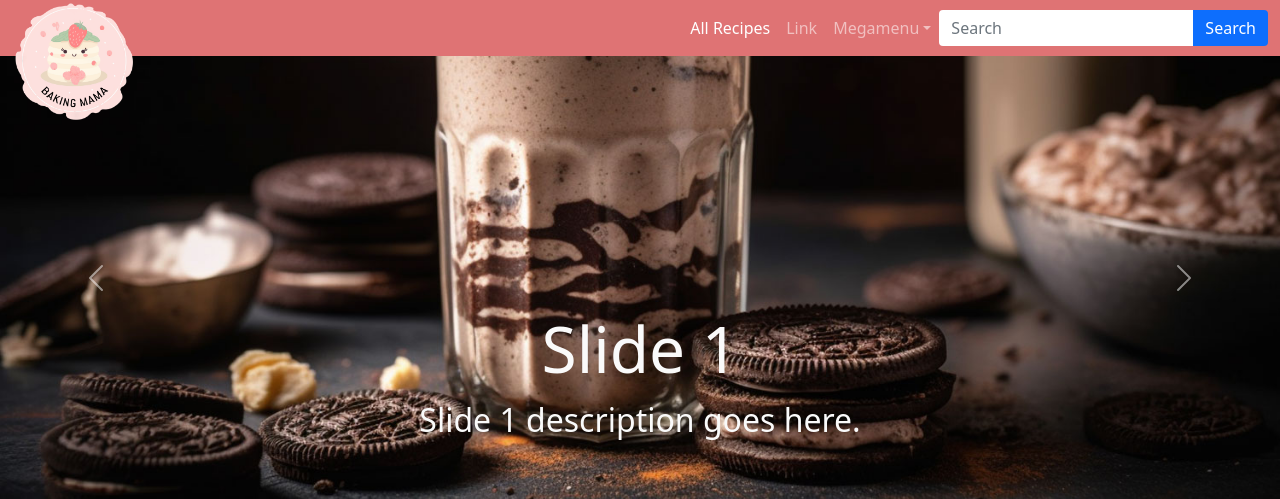
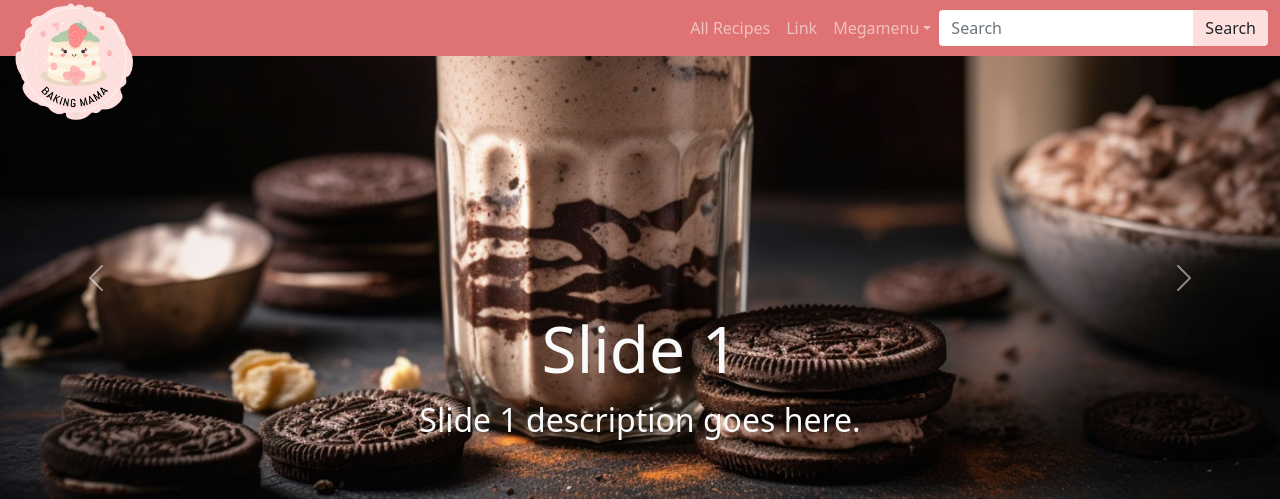
Before and after one commit to rnc-personal/ci-fullstack-pp4, a Django app: page / in a window 1280 px wide. Shown: the top 499 px of the page. Run offline with Django 3.2, Linux system fonts and the light colour scheme; data that the repository does not hold is empty; some libraries are stand-ins or nearby versions.

Commit message:
fixed styling for new menu search button

```diff
--- a/templates/base.html
+++ b/templates/base.html
@@ -64,7 +64,7 @@
           <div class="collapse navbar-collapse justify-content-end" id="navbar-content">
             <ul class="navbar-nav mr-auto mb-2 mb-lg-0">
               <li class="nav-item">
-                <a class="nav-link active" aria-current="page" href="/recipes">All Recipes</a>
+                <a class="nav-link" aria-current="page" href="/recipes">All Recipes</a>
               </li>
               <li class="nav-item">
                 <a class="nav-link" href="#">Link</a>
@@ -113,7 +113,7 @@
             <form class="d-flex">
                 <div class="input-group">
                     <input class="form-control border-0 mr-2" type="search" placeholder="Search" aria-label="Search">
-                    <button class="btn btn-primary border-0" type="submit">Search</button>
+                    <button class="btn accent-light text-dark border-0" type="submit">Search</button>
                 </div>
             </form>
           </div>
```
